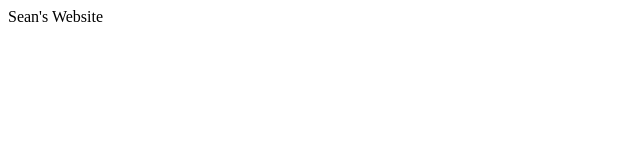
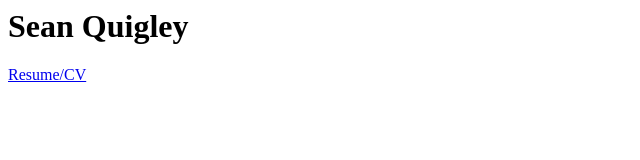
Before and after one commit to seanpquig/seanpquig.github.io, a plain HTML site: page index.html in a window 1280 px wide. Shown: the whole page, without its empty margins (0-640 px from the left). Drawn offline with Linux system fonts and the light colour scheme.

Commit message:
add link to CV from index

```diff
--- a/index.html
+++ b/index.html
@@ -1 +1,2 @@
-Sean's Website
+<h1>Sean Quigley</h1>
+<a href="cv.pdf">Resume/CV</a>
```
Also changed, not shown: 1 other file.
